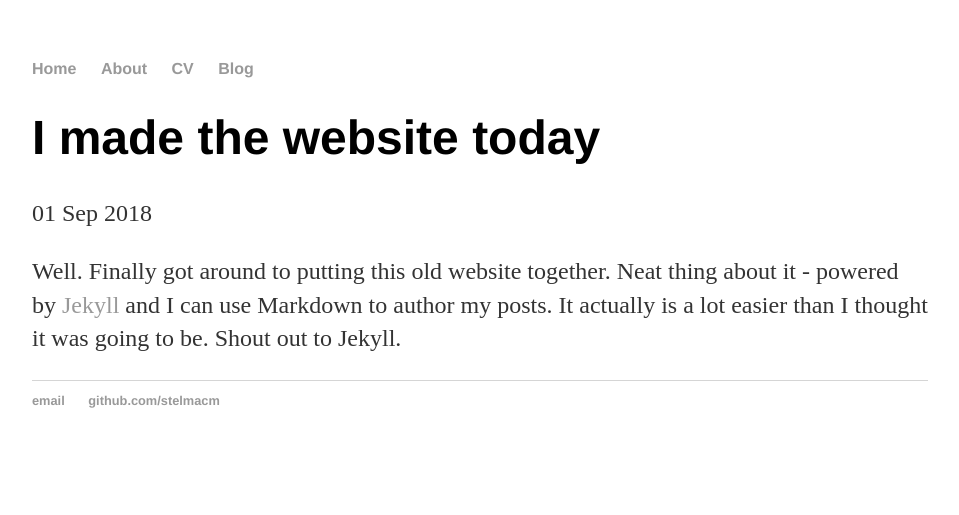
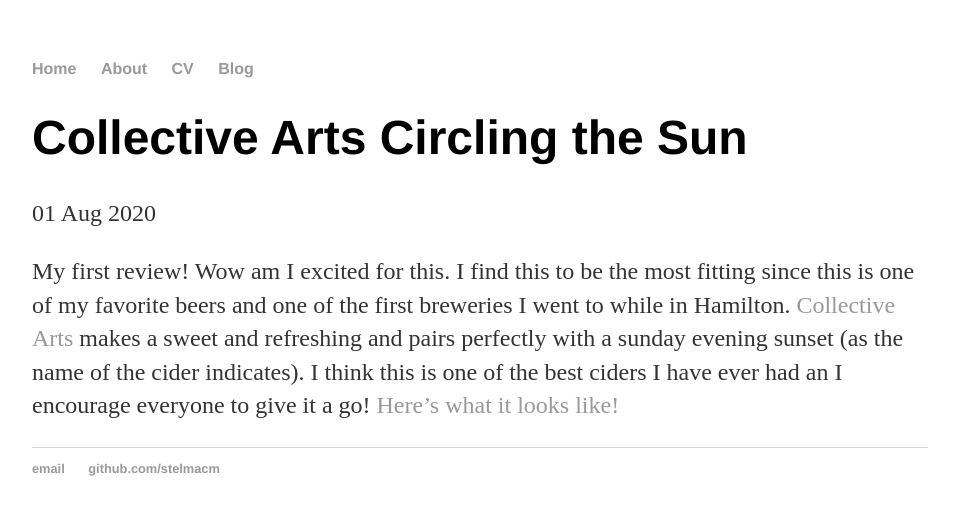
Before and after one commit to craftandcalculated/craftandcalculated.github.io, a Jekyll site: the page built from _posts/2014-04-30-hank-quinlan-site-launched.md, in a window 1280 px wide. Shown: the top 515 px of the page, without its empty margins (160-1119 px from the left). Built offline with Jekyll 4.4.1, drawn with Linux system fonts in a browser that asks for light colours.

Commit message:
Update 2014-04-30-hank-quinlan-site-launched.md

```diff
--- a/_posts/2014-04-30-hank-quinlan-site-launched.md
+++ b/_posts/2014-04-30-hank-quinlan-site-launched.md
@@ -1,7 +1,7 @@
 ---
 layout: post
-title: "I made the website today"
-date: 2018-09-01
+title: "Collective Arts Circling the Sun"
+date: 2020-08-01
 ---
 
-Well. Finally got around to putting this old website together. Neat thing about it - powered by [Jekyll](http://jekyllrb.com) and I can use Markdown to author my posts. It actually is a lot easier than I thought it was going to be. Shout out to Jekyll.
+My first review! Wow am I excited for this. I find this to be the most fitting since this is one of my favorite beers and one of the first breweries I went to while in Hamilton. [Collective Arts](http://https://collectiveartsbrewing.com) makes a sweet and refreshing and pairs perfectly with a sunday evening sunset (as the name of the cider indicates). I think this is one of the best ciders I have ever had an I encourage everyone to give it a go! [Here's what it looks like!](https://www.instagram.com/p/CC6ewfyFIno/)
```
